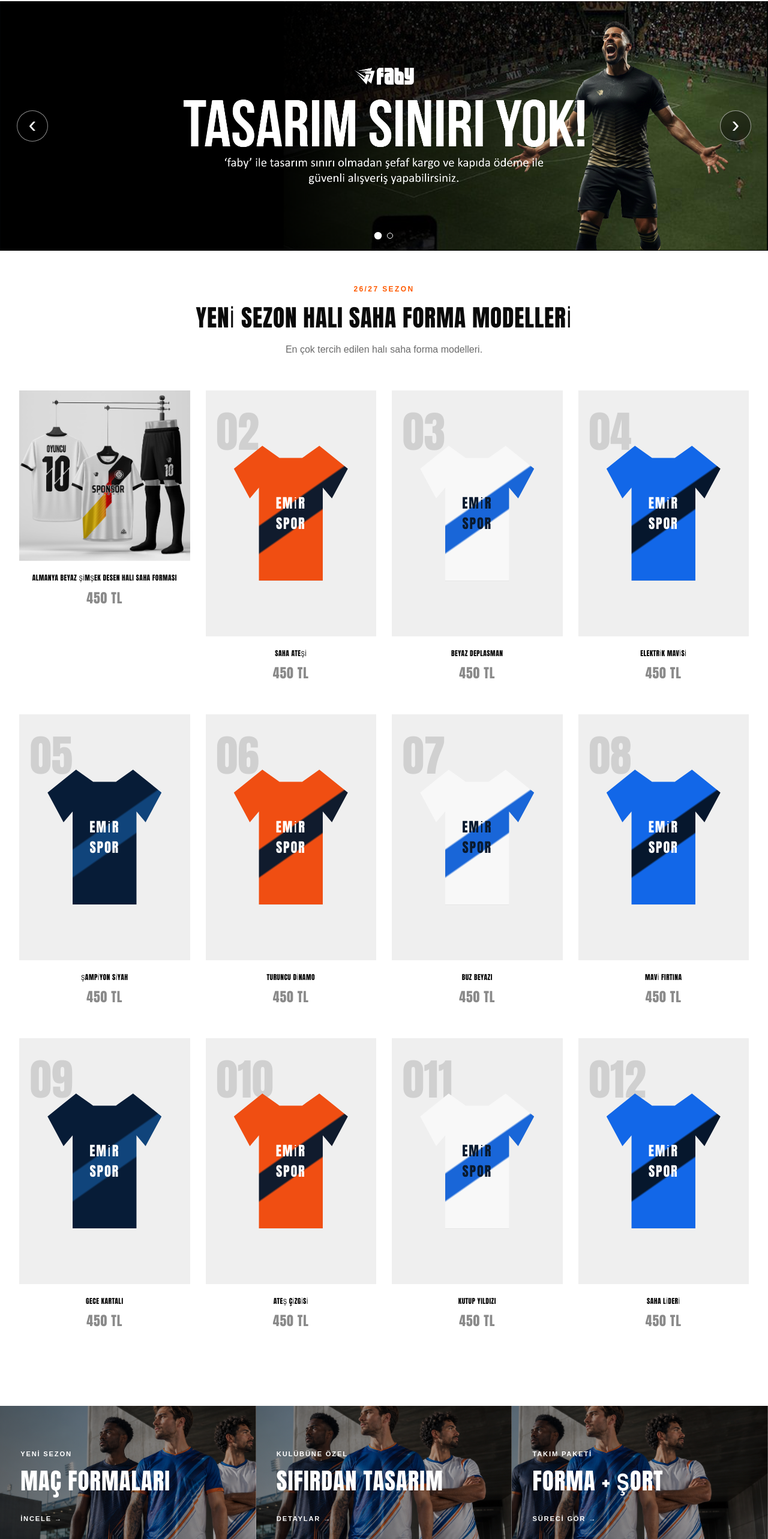
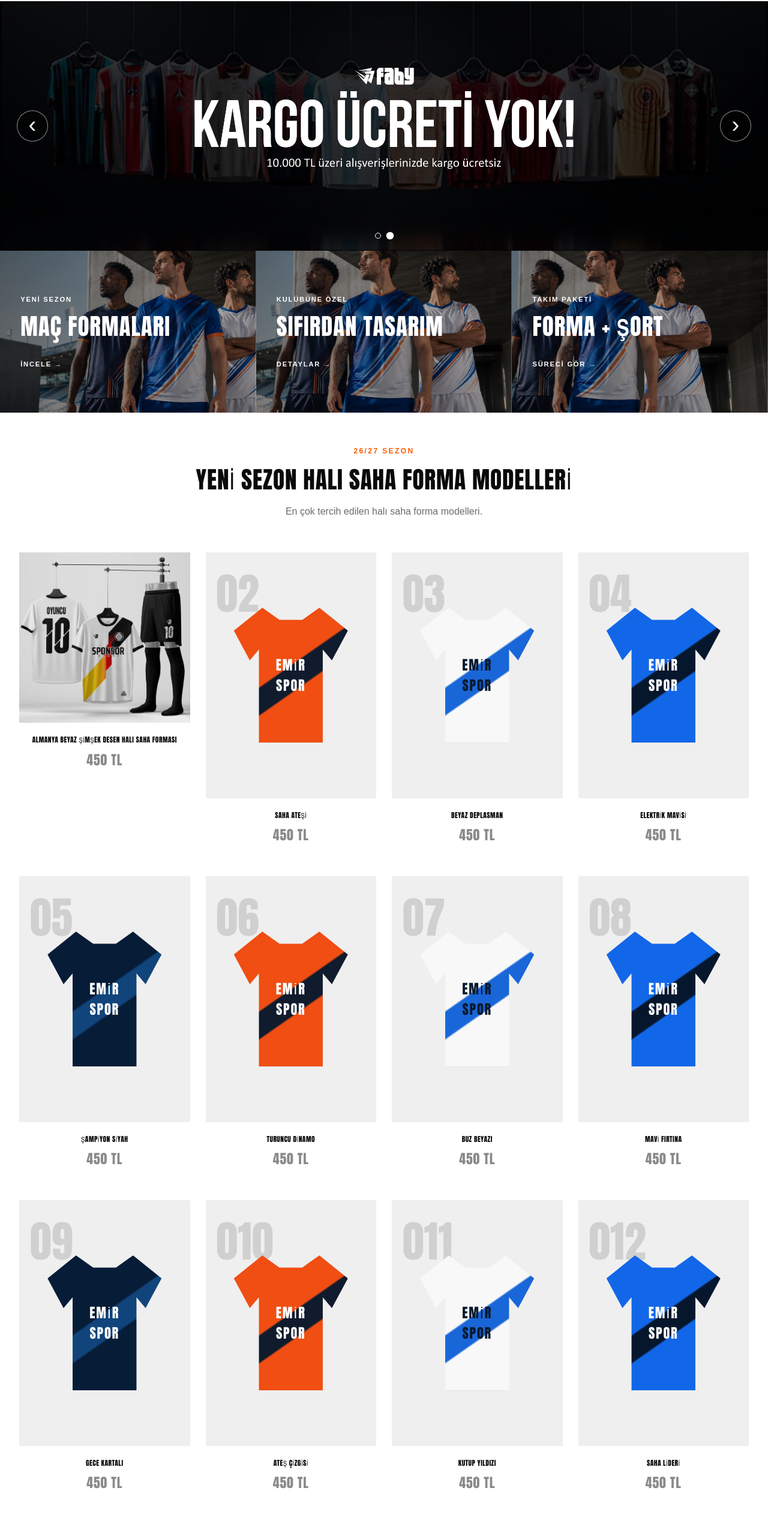
Before and after one commit to metinnasir/emirspor, a Next.js app: page / in a window 1280 px wide. Shown: the part 192-2758 px from the top of the page at 60% size. Built offline with nearby package versions, Linux system fonts and the light colour scheme; no server answers.

Commit message:
Üçlü tanıtım bölümünü slider altına taşı

```diff
--- a/src/app/page.tsx
+++ b/src/app/page.tsx
@@ -67,6 +67,12 @@ export default function Home() {
     <main>
       <HeroSlider />
 
+      <section id="kategoriler" className="promo-grid">
+        <a className="promo promo-one" href="#urunler"><span>YENİ SEZON</span><strong>MAÇ FORMALARI</strong><em>İNCELE →</em></a>
+        <a className="promo promo-two" href="#urunler"><span>KULÜBÜNE ÖZEL</span><strong>SIFIRDAN TASARIM</strong><em>DETAYLAR →</em></a>
+        <a className="promo promo-three" href="#surec"><span>TAKIM PAKETİ</span><strong>FORMA + ŞORT</strong><em>SÜRECİ GÖR →</em></a>
+      </section>
+
       <section id="urunler" className="products-section">
         <div className="section-heading">
           <p className="kicker orange">26/27 SEZON</p>
@@ -89,12 +95,6 @@ export default function Home() {
             <span className="product-price">{product.price ?? "450 TL"}</span>
           </article>)}
         </div>
-      </section>
-
-      <section id="kategoriler" className="promo-grid">
-        <a className="promo promo-one" href="#urunler"><span>YENİ SEZON</span><strong>MAÇ FORMALARI</strong><em>İNCELE →</em></a>
-        <a className="promo promo-two" href="#urunler"><span>KULÜBÜNE ÖZEL</span><strong>SIFIRDAN TASARIM</strong><em>DETAYLAR →</em></a>
-        <a className="promo promo-three" href="#surec"><span>TAKIM PAKETİ</span><strong>FORMA + ŞORT</strong><em>SÜRECİ GÖR →</em></a>
       </section>
 
       <section id="hakkimizda" className="statement-section">
```
